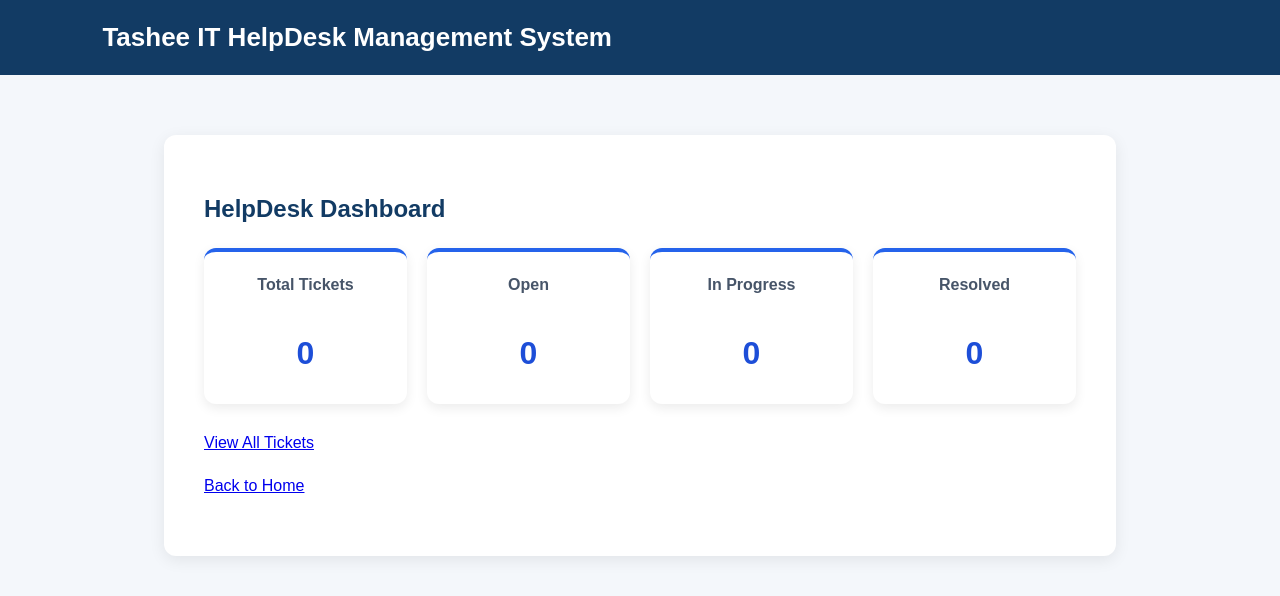
After one commit to Tashome/tashee-it-helpdesk, a Flask app: page /dashboard in a window 1280 px wide. The commit adds this page. Shown: the top 596 px of the page. Run offline with Flask 3, Linux system fonts and the light colour scheme; data that the repository does not hold is empty.

Commit message:
Add HelpDesk dashboard and ticket management

```diff
--- a/app.py
+++ b/app.py
@@ -1,7 +1,29 @@
 
 from flask import Flask, render_template, request
+import sqlite3
 
 app = Flask(__name__)
+
+DATABASE = "tickets.db"
+
+
+def initialize_database():
+    connection = sqlite3.connect(DATABASE)
+
+    connection.execute("""
+        CREATE TABLE IF NOT EXISTS tickets (
+            id INTEGER PRIMARY KEY AUTOINCREMENT,
+            title TEXT NOT NULL,
+            category TEXT NOT NULL,
+            priority TEXT NOT NULL,
+            description TEXT NOT NULL,
+            location TEXT NOT NULL,
+            status TEXT NOT NULL DEFAULT 'Open'
+        )
+    """)
+
+    connection.commit()
+    connection.close()
 
 
 @app.route("/")
@@ -12,10 +34,99 @@ def home():
 @app.route("/ticket", methods=["GET", "POST"])
 def ticket():
     if request.method == "POST":
-        return "Ticket form submitted."
+        title = request.form.get("title", "").strip()
+        category = request.form.get("category", "").strip()
+        priority = request.form.get("priority", "").strip()
+        description = request.form.get("description", "").strip()
+        location = request.form.get("location", "").strip()
+
+        if not all([title, category, priority, description, location]):
+            return "Error: All fields are required.", 400
+
+        connection = sqlite3.connect(DATABASE)
+
+        connection.execute("""
+            INSERT INTO tickets
+            (title, category, priority, description, location)
+            VALUES (?, ?, ?, ?, ?)
+        """, (title, category, priority, description, location))
+
+        connection.commit()
+        connection.close()
+
+        return "Ticket submitted and saved successfully!"
 
     return render_template("ticket.html")
 
 
+initialize_database()
+@app.route("/tickets")
+def view_tickets():
+    connection = sqlite3.connect(DATABASE)
+    connection.row_factory = sqlite3.Row
+
+    tickets = connection.execute(
+        "SELECT * FROM tickets ORDER BY id DESC"
+    ).fetchall()
+
+    connection.close()
+
+    return render_template("tickets.html", tickets=tickets)
+
+@app.route("/ticket/<int:ticket_id>/status", methods=["POST"])
+def update_ticket_status(ticket_id):
+    status = request.form.get("status", "")
+
+    allowed_statuses = ["Open", "In Progress", "Resolved"]
+
+    if status not in allowed_statuses:
+        return "Invalid ticket status.", 400
+
+    connection = sqlite3.connect(DATABASE)
+
+    cursor = connection.execute(
+        "UPDATE tickets SET status = ? WHERE id = ?",
+        (status, ticket_id)
+    )
+
+    connection.commit()
+    connection.close()
+
+    if cursor.rowcount == 0:
+        return "Ticket not found.", 404
+
+    return "Ticket status updated successfully. <a href='/tickets'>Back to tickets</a>"
+
+
+@app.route("/dashboard")
+def dashboard():
+    connection = sqlite3.connect(DATABASE)
+
+    total = connection.execute(
+        "SELECT COUNT(*) FROM tickets"
+    ).fetchone()[0]
+
+    open_tickets = connection.execute(
+        "SELECT COUNT(*) FROM tickets WHERE status = 'Open'"
+    ).fetchone()[0]
+
+    in_progress = connection.execute(
+        "SELECT COUNT(*) FROM tickets WHERE status = 'In Progress'"
+    ).fetchone()[0]
+
+    resolved = connection.execute(
+        "SELECT COUNT(*) FROM tickets WHERE status = 'Resolved'"
+    ).fetchone()[0]
+
+    connection.close()
+
+    return render_template(
+        "dashboard.html",
+        total=total,
+        open_tickets=open_tickets,
+        in_progress=in_progress,
+        resolved=resolved
+    )
+
 if __name__ == "__main__":
     app.run(debug=True)
--- a/static/style.css
+++ b/static/style.css
@@ -57,3 +57,46 @@ button {
 button:hover {
     background-color: #0f4f85;
 }
+
+/* Dashboard layout */
+.dashboard-cards {
+    display: grid;
+    grid-template-columns: repeat(4, minmax(0, 1fr));
+    gap: 20px;
+    margin: 25px 0;
+}
+
+.dashboard-cards .card {
+    background: #ffffff;
+    padding: 24px 16px;
+    border-radius: 12px;
+    text-align: center;
+    box-shadow: 0 4px 12px rgba(0, 0, 0, 0.08);
+    border-top: 4px solid #2563eb;
+}
+
+.dashboard-cards .card h3 {
+    font-size: 16px;
+    color: #475569;
+    margin-top: 0;
+}
+
+.dashboard-cards .card p {
+    font-size: 32px;
+    font-weight: bold;
+    color: #1d4ed8;
+    margin-bottom: 0;
+}
+
+/* Responsive layout for phones and tablets */
+@media (max-width: 800px) {
+    .dashboard-cards {
+        grid-template-columns: repeat(2, minmax(0, 1fr));
+    }
+}
+
+@media (max-width: 450px) {
+    .dashboard-cards {
+        grid-template-columns: 1fr;
+    }
+}
--- /dev/null
+++ b/templates/dashboard.html
@@ -0,0 +1,47 @@
+
+<!DOCTYPE html>
+<html lang="en">
+<head>
+    <meta charset="UTF-8">
+    <meta name="viewport" content="width=device-width, initial-scale=1.0">
+    <title>HelpDesk Dashboard</title>
+    <link rel="stylesheet"
+          href="{{ url_for('static', filename='style.css') }}">
+</head>
+<body>
+    <header>
+        <h1>Tashee IT HelpDesk Management System</h1>
+    </header>
+
+    <main>
+        <section class="welcome">
+            <h2>HelpDesk Dashboard</h2>
+
+            <div class="dashboard-cards">
+                <div class="card">
+                    <h3>Total Tickets</h3>
+                    <p>{{ total }}</p>
+                </div>
+
+                <div class="card">
+                    <h3>Open</h3>
+                    <p>{{ open_tickets }}</p>
+                </div>
+
+                <div class="card">
+                    <h3>In Progress</h3>
+                    <p>{{ in_progress }}</p>
+                </div>
+
+                <div class="card">
+                    <h3>Resolved</h3>
+                    <p>{{ resolved }}</p>
+                </div>
+            </div>
+
+            <p><a href="/tickets">View All Tickets</a></p>
+            <p><a href="/">Back to Home</a></p>
+        </section>
+    </main>
+</body>
+</html>
```
Also changed, not shown: templates/tickets.html (added, +76 -0 lines), 1 other file.
